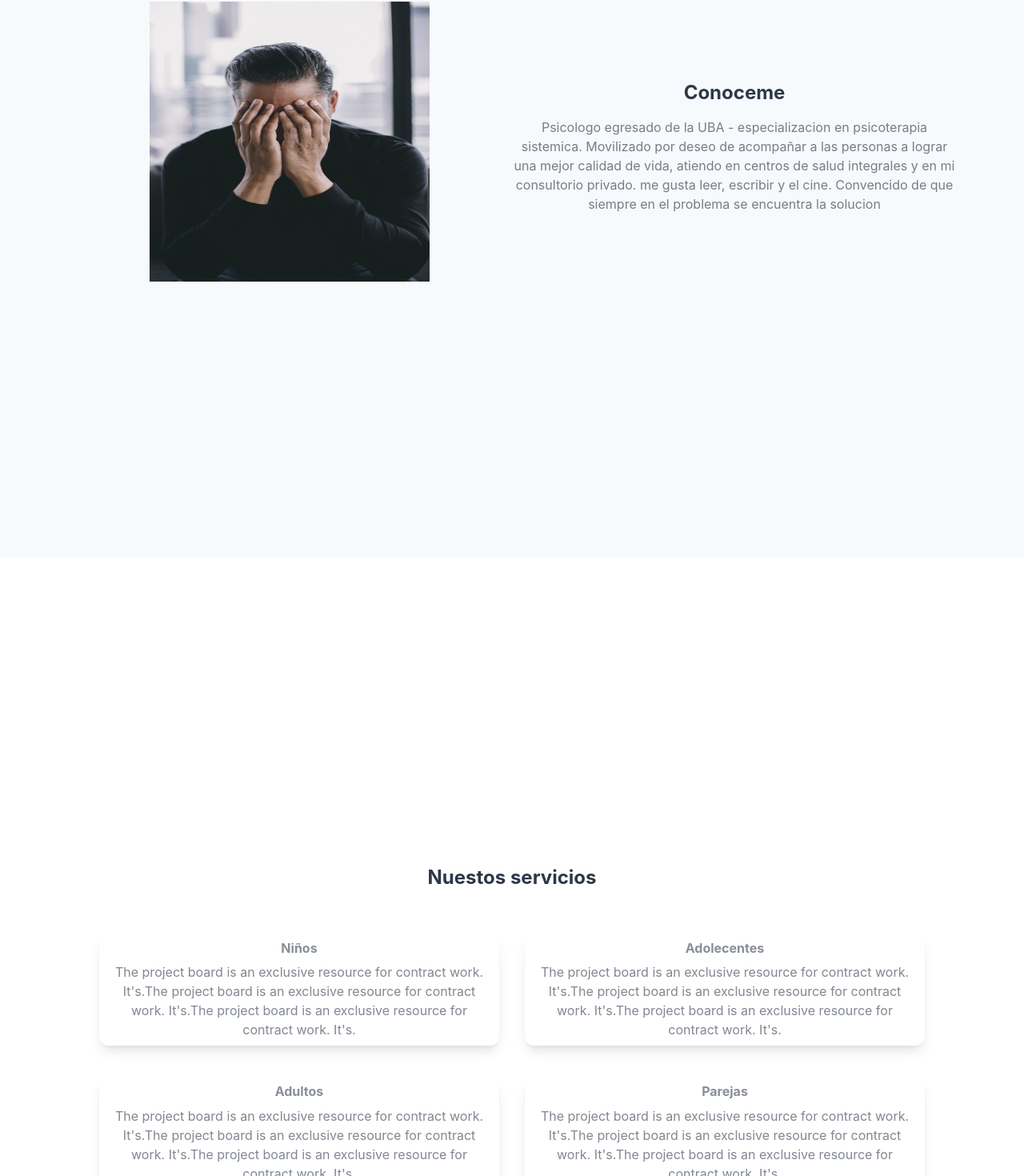
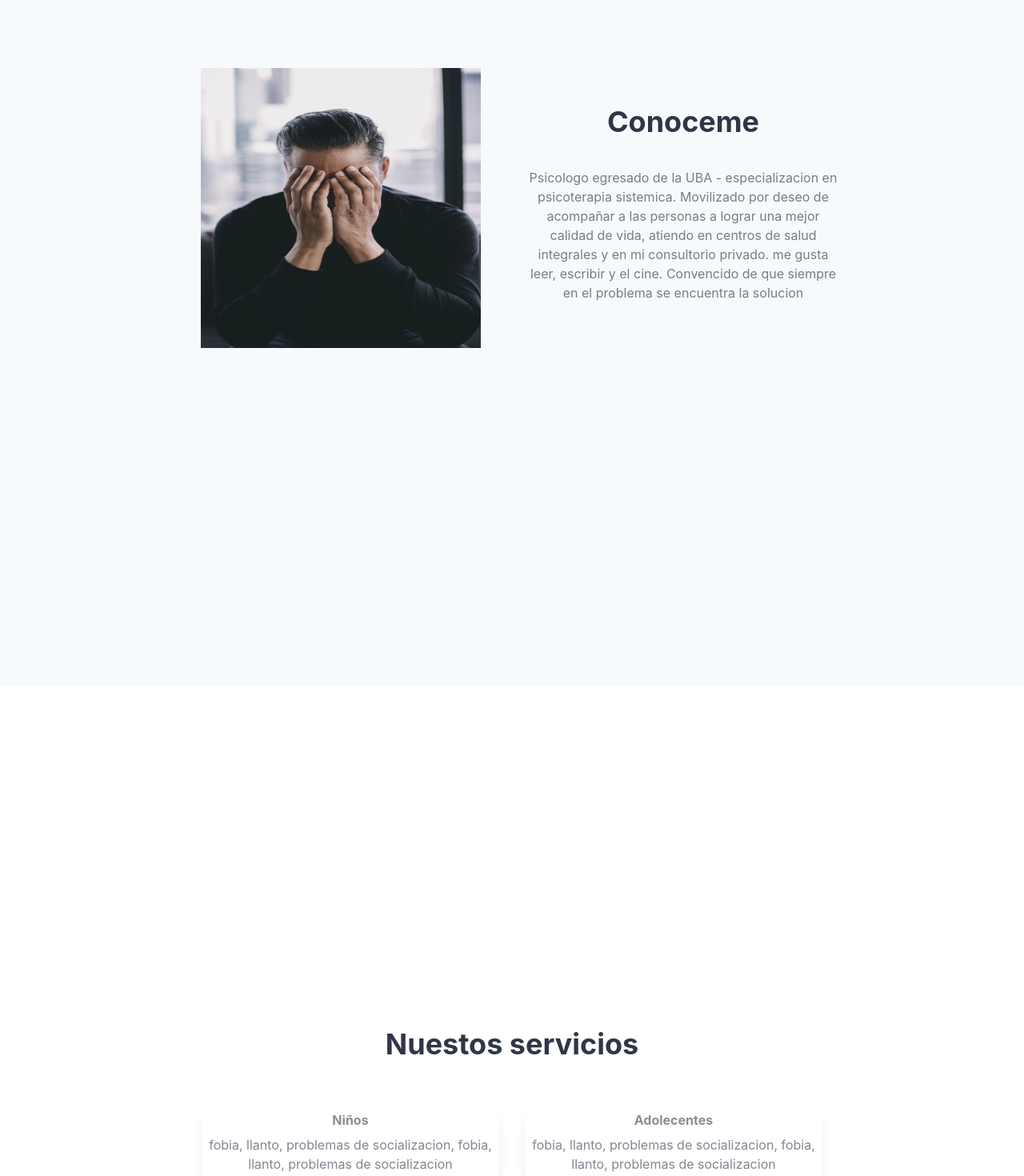
Before and after one commit to SilvaLucas92/JS-web, a React (Create React App) app: page / in a window 1280 px wide. Shown: the part 1167-2637 px from the top of the page at 80% size. Built offline with nearby package versions, Linux system fonts and the light colour scheme.

Commit message:
animations

```diff
--- a/package.json
+++ b/package.json
@@ -9,7 +9,7 @@
     "@testing-library/jest-dom": "^5.16.4",
     "@testing-library/react": "^13.3.0",
     "@testing-library/user-event": "^13.5.0",
-    "framer-motion": "^6.3.12",
+    "aos": "^2.3.4",
     "react": "^18.2.0",
     "react-dom": "^18.2.0",
     "react-icons": "^4.4.0",
--- a/src/App.js
+++ b/src/App.js
@@ -4,10 +4,11 @@ import Footer from './components/Footer/Footer';
 import Header from './components/Header/Header';
 import Hero from './components/Hero/Hero';
 import Servicios from './components/Servicios/Servicios';
+function App() {
 
-function App() {
   return (
     <>
+
       <Header />,
       <Hero />
       <AboutMe />
--- a/src/components/AboutMe/AboutMe.js
+++ b/src/components/AboutMe/AboutMe.js
@@ -1,4 +1,4 @@
-import React from 'react'
+import React, { useEffect } from 'react'
 import {
     Flex,
     Heading,
@@ -7,28 +7,35 @@ import {
     Image
     } from '@chakra-ui/react';
 import person from './person.jpg'
+import Aos from 'aos';
+import 'aos/dist/aos.css'
 const AboutMe = () => {
+
+  useEffect(() => {
+    Aos.init({ duration:2000 })
+  }, [])
   return (
     <Box
     bg='#f7fafc'
     id='about-me'
     >
             <Flex
-        h={{base:'130vh', md:'130vh'}}
-        w='90%'
+            h={{base: '100%', md: '150vh'}}
+            w={{base: '90%', md: '80%', lg:'70%'}}
             mx='auto'
             p={5}
             direction={{base:'column', md:'row'}}
             justify='center'
             align='center'
+            data-aos="zoom-in"
             >
                 <Box
                 mx='auto'
+                mt={{base:'160px', md:'5px'}}
                 >
                     <Image
                     src={person}
-                boxSize='350px'
-                />
+                    boxSize='350px'/>
                 </Box>
                 <Box
                 textAlign='center'
@@ -42,10 +49,13 @@ const AboutMe = () => {
                         <Heading
                         color='#2d3748'
                         textAlign='center'
-                    fontSize='2xl'
                         letter-spacing=' -0.015em'
                         line-height= '1.24'
-                    font-size= '2rem'
+                        fontSize={{
+                        base: "2xl",
+                        md: "3xl",
+                        lg: '4xl'
+                        }}
                         fontWeight='bold'
                         >
                             Conoceme
@@ -54,6 +64,7 @@ const AboutMe = () => {
                     <Text
                     color='#767d88'
                     mb={{base: '5px', md:'1px'}}
+                    p={5}
                     >
                     Psicologo egresado de la UBA - especializacion en psicoterapia sistemica. Movilizado por deseo de acompañar a las personas a lograr una mejor calidad de vida, atiendo en centros de salud integrales y en mi consultorio privado. me gusta leer, escribir y el cine. Convencido de que siempre en el problema se encuentra la solucion</Text>
                 </Box>
--- a/src/components/Footer/Footer.js
+++ b/src/components/Footer/Footer.js
@@ -1,6 +1,6 @@
-import { Flex, Icon, Text, IconButton } from '@chakra-ui/react'
+import { Flex, Icon, Text } from '@chakra-ui/react'
 import React from 'react'
-import { AiFillHeart, AiOutlineArrowUp } from 'react-icons/ai'
+import { AiFillHeart } from 'react-icons/ai'
 
 const Footer = () => {
   return (
@@ -10,6 +10,7 @@ const Footer = () => {
     w='90%'
     mx='auto'
     h={50}
+    backgroundColor='#ffffff'
     >
         <Text
         alignItems='center'
--- a/src/components/Hero/Hero.js
+++ b/src/components/Hero/Hero.js
@@ -9,8 +9,7 @@ const Hero = () => {
   return (
 <Box
 bg='#fffffe'
-
-
+id='hero'
 >
   <Flex
   h='100vh'
@@ -60,7 +59,7 @@ bg='#fffffe'
           fontSize={{
             base: "4xl",
             sm: "5xl",
-            md: "6xl",
+            md: "8xl",
           }}
           letterSpacing="tight"
           lineHeight="short"
@@ -72,6 +71,11 @@ bg='#fffffe'
             display={{
             base: "block",
             }}
+            fontSize={{
+            base: "3xl",
+            sm: "4xl",
+            md: "6xl",
+          }}
             color="#319795"
             >
                 Psicologo Clinico
--- /dev/null
+++ b/src/components/Servicios/Service/Service.js
@@ -0,0 +1,38 @@
+import React, { useEffect } from 'react'
+import {
+    Heading,
+    Text,
+    Box,
+    } from '@chakra-ui/react';
+import Aos from 'aos';
+import 'aos/dist/aos.css'
+const Service = ({ oneData }) => {
+    useEffect(() => {
+        Aos.init({ duration:2000 })
+      }, [])
+  return (
+            <Box
+            textAlign='center'
+            borderRadius={12}
+            p={2}
+            mx='auto'
+            backgroundColor='#ffffff'
+            boxShadow='lg'
+            w='full'
+            data-Aos={oneData.id % 2 === 0 ? 'fade-left' : 'fade-right'}
+            >
+                <Heading
+                fontSize='1xl'
+                mb={2}
+                color='#898f98'
+                >
+                    { oneData.title }
+                </Heading>
+                <Text color='#818792'>
+                    { oneData.description }
+                </Text>
+            </Box>
+  )
+}
+
+export default Service
--- /dev/null
+++ b/src/components/Servicios/Service/data.js
@@ -0,0 +1,22 @@
+export default [
+    {
+        id: 1,
+        title: 'Niños',
+        description: 'fobia, llanto, problemas de socializacion, fobia, llanto, problemas de socializacion'
+    },
+    {
+        id: 2,
+        title: 'Adolecentes',
+        description: 'fobia, llanto, problemas de socializacion, fobia, llanto, problemas de socializacion'
+    },
+    {
+        id: 3,
+        title: 'Adultos',
+        description: 'fobia, llanto, problemas de socializacion, fobia, llanto, problemas de socializacion'
+    },
+    {
+        id: 4,
+        title: 'Parejas',
+        description: 'fobia, llanto, problemas de socializacion, fobia, llanto, problemas de socializacion'
+    }
+]
--- a/src/components/Servicios/Servicios.js
+++ b/src/components/Servicios/Servicios.js
@@ -3,31 +3,38 @@ import {
     Flex,
     Stack,
     Heading,
-    Text,
-    Box
+    Box,
     } from '@chakra-ui/react';
+import data from '../Servicios/Service/data';
+import Service from './Service/Service';
+
 const Servicios = () => {
   return (
     <Box
     id='services'
     >
       <Flex
-      w='90%'
+      w={{base: '90%', md: '80%', lg:'70%'}}
       mx='auto'
       justify='center'
       direction='column'
       p={5}
-      h={{base: '200vh', md: '150vh'}}
+      h={{base: '100%', md: '150vh'}}
       >
           <Flex align={'center'} justify='center' my={4}>
               <Heading
               color='#2d3748'
               textAlign='center'
-                fontSize='2xl'
+              fontSize={{
+                      base: "2xl",
+                      md: "3xl",
+                      lg: '4xl'
+                      }}
               letter-spacing=' -0.015em'
               line-height= '1.24'
               font-size= '2rem'
               fontWeight='bold'
+              mt={{base:'160px', md:'0px'}}
               >
                   Nuestos servicios
               </Heading>
@@ -52,67 +59,9 @@ const Servicios = () => {
             gridRowGap={{
                 md: 10,
             }}>
-                <Box
-                textAlign='center'
-                borderRadius={12}
-                p={2}
-                mx='auto'
-                backgroundColor='#ffffff'
-                boxShadow='lg'
-                w='full'
-                >
-                    <Heading
-                    fontSize='1xl'
-                    mb={2}
-                    color='#898f98'
-                    >Niños</Heading>
-                    <Text color='#818792'>The project board is an exclusive resource for contract work. It's.The project board is an exclusive resource for contract work. It's.The project board is an exclusive resource for contract work. It's.</Text>
-                </Box>
-                <Box
-                textAlign='center'
-                borderRadius={12}
-                p={2}
-                mx='auto'
-                backgroundColor='#ffffff'
-                boxShadow='lg'
-                >
-                    <Heading
-                    fontSize='1xl'
-                    mb={2}
-                    color='#898f98'
-                    >Adolecentes</Heading>
-                    <Text color='#818792'>The project board is an exclusive resource for contract work. It's.The project board is an exclusive resource for contract work. It's.The project board is an exclusive resource for contract work. It's.</Text>
-                </Box>
-                <Box
-                textAlign='center'
-                borderRadius={12}
-                p={2}
-                mx='auto'
-                backgroundColor='#ffffff'
-                boxShadow='lg'
-                >
-                    <Heading
-                    fontSize='1xl'
-                    mb={2}
-                    color='#898f98'
-                    >Adultos</Heading>
-                    <Text color='#818792'>The project board is an exclusive resource for contract work. It's.The project board is an exclusive resource for contract work. It's.The project board is an exclusive resource for contract work. It's.</Text>
-                </Box>
-                <Box
-                textAlign='center'
-                borderRadius={12}
-                p={2}
-                mx='auto'
-                backgroundColor='#ffffff'
-                boxShadow='lg'
-                >
-                    <Heading
-                    fontSize='1xl'
-                    mb={2}
-                    color='#898f98'
-                    >Parejas</Heading>
-                    <Text color='#818792'>The project board is an exclusive resource for contract work. It's.The project board is an exclusive resource for contract work. It's.The project board is an exclusive resource for contract work. It's.</Text>
-                </Box>
+                {data.map( oneData => {
+                    return <Service key={oneData.id} oneData={oneData}/>
+                })}
             </Stack>
           </Box>
         </Flex>
```
Also changed, not shown: src/components/Contacto/Contacto.js (+28 -72 lines), src/components/Contacto/SingleContact/SingleContact.js (added, +76 -0 lines), src/components/Header/Header.js (+27 -23 lines), 1 other file (tests, documents, lock files or other folders). Lines whose indentation alone changed are shown as unchanged.
